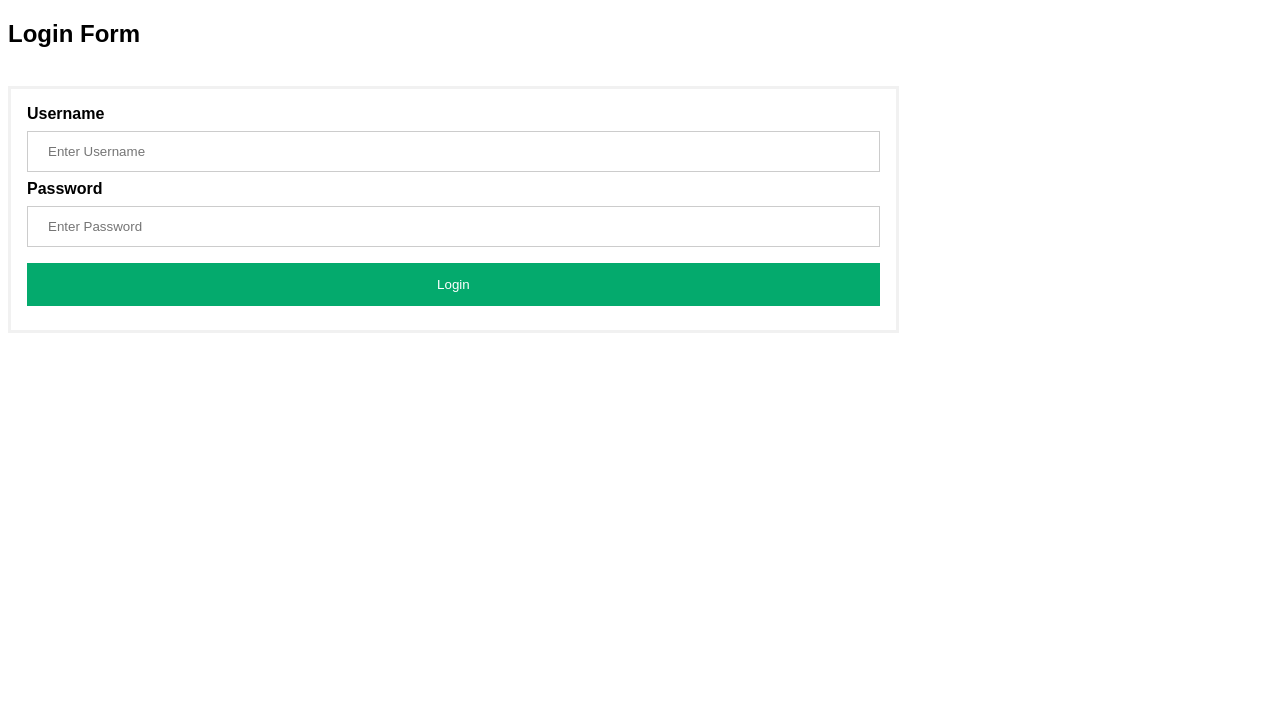
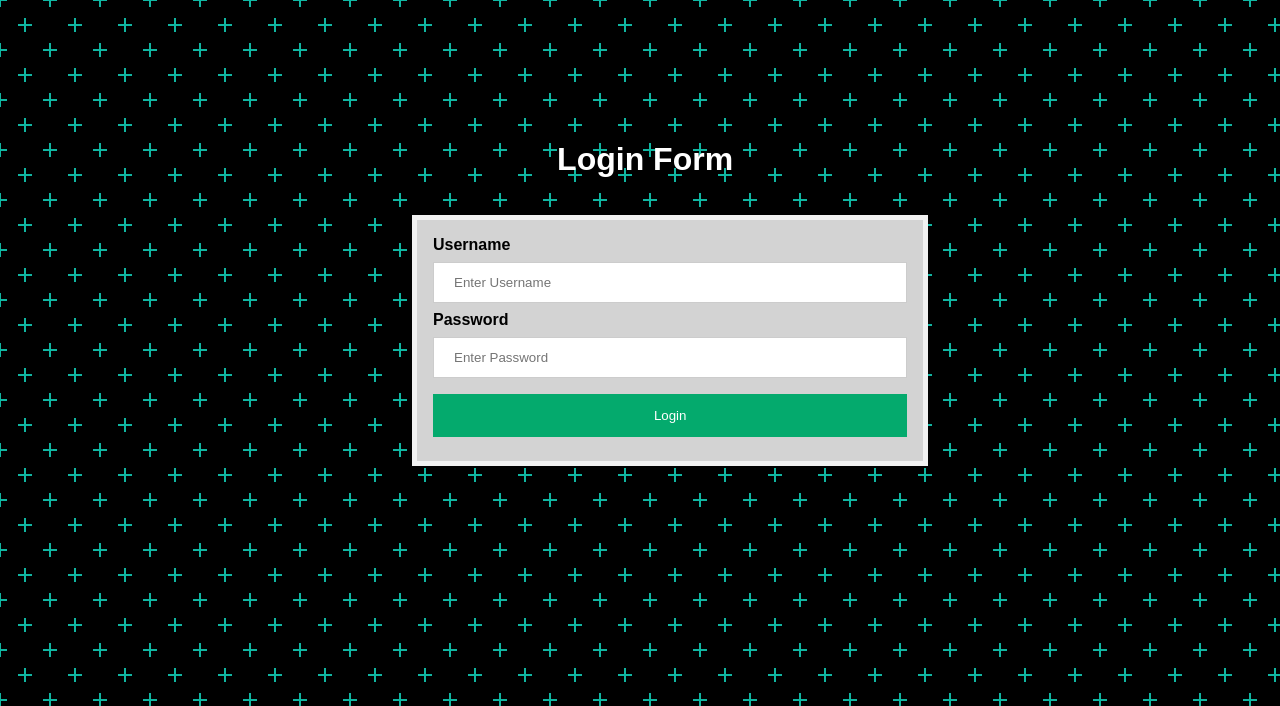
Before and after one commit to 6410685116/cn331-as2, a Django app: page / in a window 1280 px wide. Shown: the top 706 px of the page. Run offline with Django 4.2, Linux system fonts and the light colour scheme.

Commit message:
almost final

```diff
--- a/User/templates/User/base.html
+++ b/User/templates/User/base.html
@@ -11,10 +11,19 @@
 <style>
     body {
       font-family: Arial, Helvetica, sans-serif;
-
+      position: fixed;
+      top: 30%;
+      left: 40%;
+      margin-top: -25px;
+      margin-left: -100px;
+      /* background-image: radial-gradient(ellipse, rgba(143, 122, 91, 0.73) 0%, rgba(149, 101, 35, 1) 100%); */
+      background-color: #000000;
+      background: radial-gradient(circle, transparent 20%, #000000 20%, #000000 80%, transparent 80%, transparent), radial-gradient(circle, transparent 20%, #000000 20%, #000000 80%, transparent 80%, transparent) 25px 25px, linear-gradient(#10b5a1 2px, transparent 2px) 0 -1px, linear-gradient(90deg, #10b5a1 2px, #000000 2px) -1px 0;
+      background-size: 50px 50px, 50px 50px, 25px 25px, 25px 25px;
     }
-    form {
-      border: 3px solid #f1f1f1;
+      form {
+      border: 5px solid #f1f1f1;
+      background-color: #D3D3D3	;
       width: 70%;
     }
 
@@ -55,6 +64,14 @@
       float: right;
       padding-top: 16px;
     }
+    h1 {
+      text-align: center;
+      top: 15%;
+      position: fixed;
+      left: 43.5245%;
+      color: white
+
+    }
 
 </style>
 <body>
--- a/User/templates/User/login.html
+++ b/User/templates/User/login.html
@@ -7,8 +7,7 @@
 {% endif %}
 
 
-<h2 class ="text-center">Login Form</h2>
-<br>
+<h1>Login Form</h1>
 <form action="{% url 'login' %}" method="post">
   {% csrf_token %}
 
```
